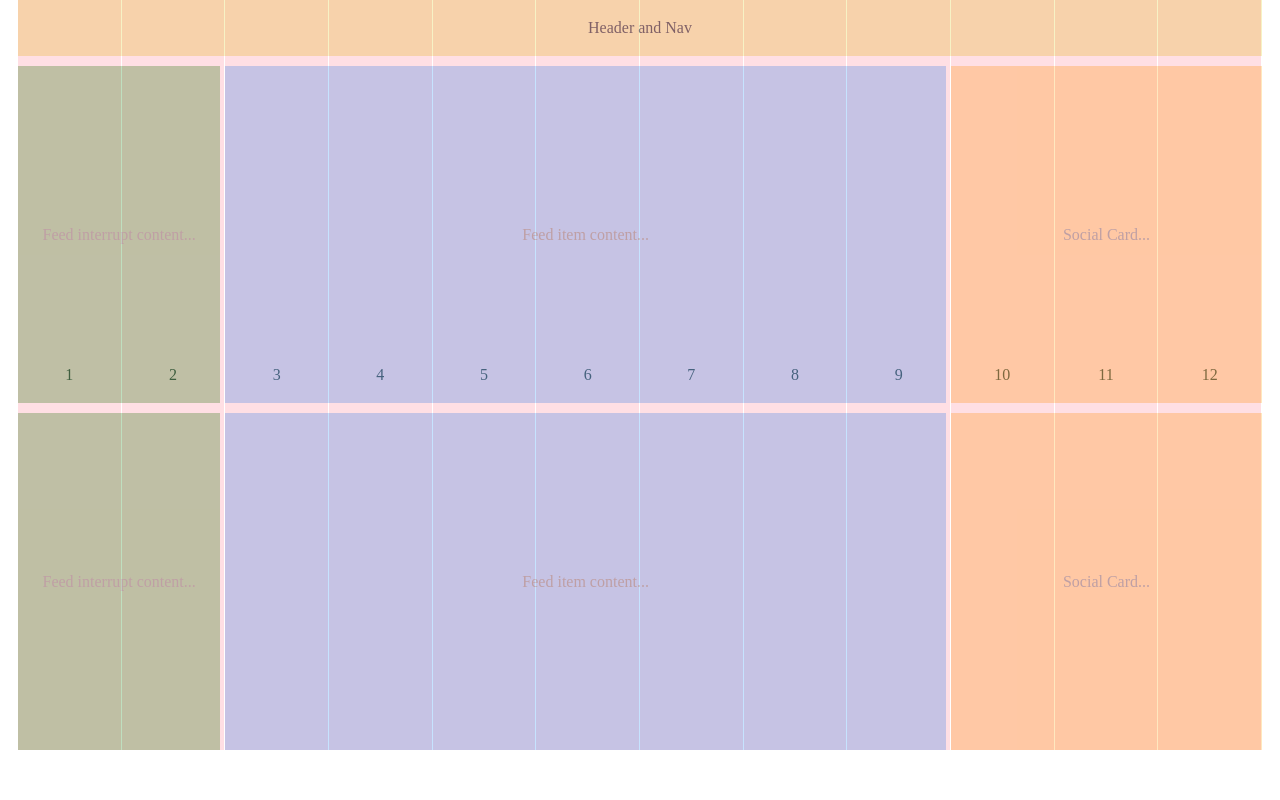
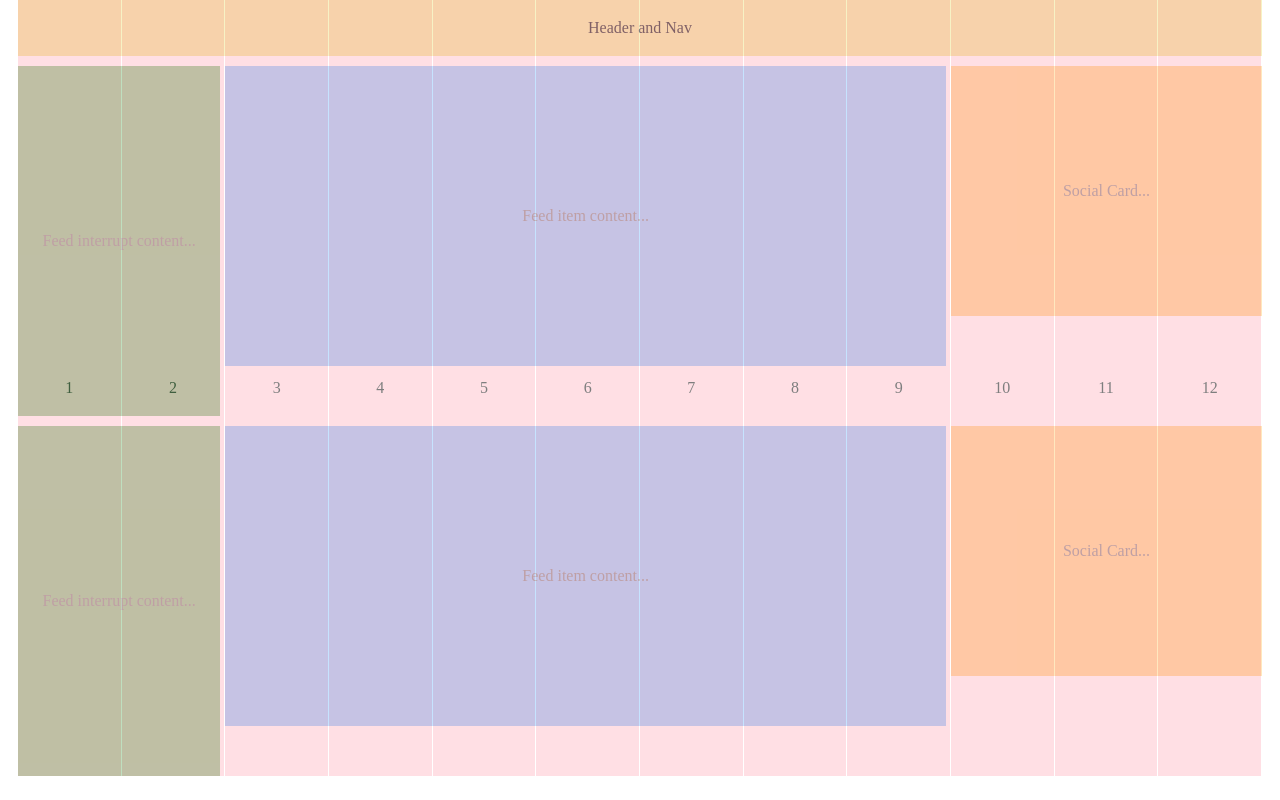
Before and after one commit to cschucode/css-grid-layout, a plain HTML site: page index.html in a window 1280 px wide. Drawn offline with Linux system fonts and the light colour scheme.

Commit message:
Using different size containers forcss grid layout

```diff
--- a/main.css
+++ b/main.css
@@ -16,7 +16,6 @@ body {
 	grid-template-areas:
 		"header header header header header header header header header header header header"
 		"main main main main main main main main main main main main";
-	height: 750px;
 	position: relative;
 }
 
@@ -30,14 +29,17 @@ body {
 
 .feed-item {
 	background-color: dodgerblue;
+	height: 300px;
 }
 
 .feed-interrupt {
 	background-color: green;
+	height: 350px;
 }
 
 .social-card {
 	background-color: orange;
+	height: 250px;
 }
 
 .header-nav {
```
Also changed, not shown: index.html (+0 -2 lines).
